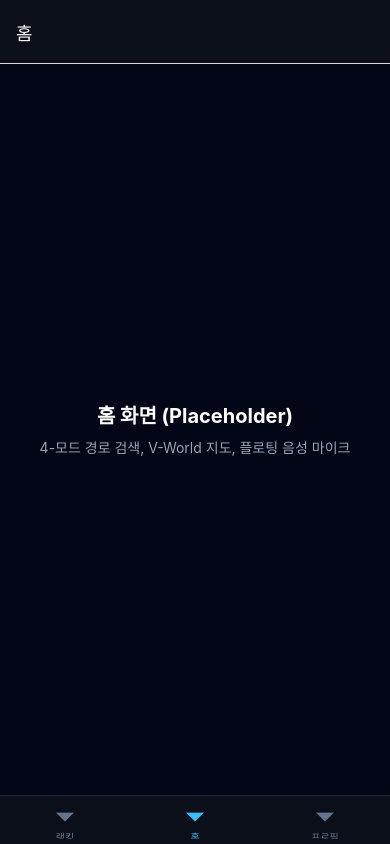
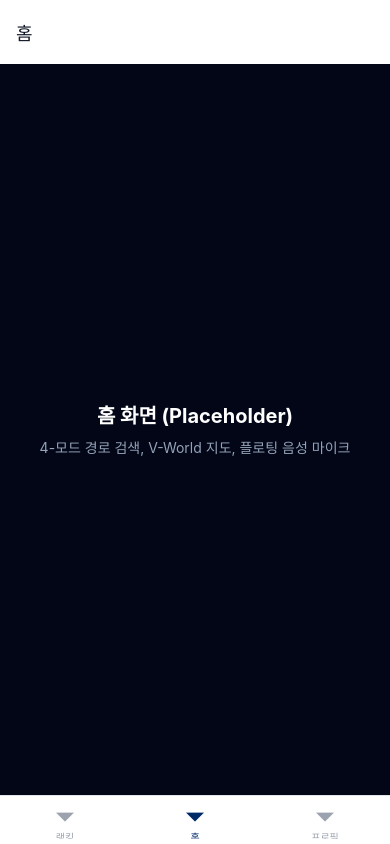
Before and after one commit to z1zone-team/sub1s-app, a React Native app: screen /MainTabs in a window 390 px wide. Built offline with nearby package versions, Linux system fonts and the light colour scheme; no server answers.

Commit message:
[feat] 내비게이션과 상태바에 테마 적용
- 어두운 색으로 고정되어 있던 헤더, 탭, 배경을 팔레트로 교체
- 앱 설정의 userInterfaceStyle을 automatic으로 바꿔 기기 설정을 따르게 함
- 상태바는 테마에 맞춰 자동 선택

IssueNum #27

```diff
--- a/App.tsx
+++ b/App.tsx
@@ -7,7 +7,7 @@ import { RootNavigator } from "./src/navigation/RootNavigator";
 export default function App() {
   return (
     <AppProviders>
-      <StatusBar style="light" />
+      <StatusBar style="auto" />
       <RootNavigator />
     </AppProviders>
   );
--- a/app.config.ts
+++ b/app.config.ts
@@ -14,7 +14,7 @@ export default ({ config }: ConfigContext): ExpoConfig => {
     orientation: "portrait",
     icon: "./assets/icon.png",
     scheme: "sub1s",
-    userInterfaceStyle: "dark",
+    userInterfaceStyle: "automatic",
     ios: {
       supportsTablet: false,
       bundleIdentifier: isProd
--- a/src/navigation/BottomTabNavigator.tsx
+++ b/src/navigation/BottomTabNavigator.tsx
@@ -3,20 +3,24 @@ import { createBottomTabNavigator } from "@react-navigation/bottom-tabs";
 import { HomeScreen } from "@/screens/HomeScreen";
 import { RankingScreen } from "@/screens/RankingScreen";
 import { ProfileScreen } from "@/screens/ProfileScreen";
+import { useTheme } from "@/theme";
 import type { BottomTabParamList } from "./navigation-types";
 
 const Tab = createBottomTabNavigator<BottomTabParamList>();
 
 export function BottomTabNavigator() {
+  const { colors } = useTheme();
+
   return (
     <Tab.Navigator
       initialRouteName="HomeTab"
       screenOptions={{
-        headerStyle: { backgroundColor: "#0B0F19" },
-        headerTintColor: "#FFFFFF",
-        tabBarStyle: { backgroundColor: "#0B0F19", borderTopColor: "#1E293B" },
-        tabBarActiveTintColor: "#38BDF8",
-        tabBarInactiveTintColor: "#64748B",
+        headerStyle: { backgroundColor: colors.bg },
+        headerTintColor: colors.text,
+        headerShadowVisible: false,
+        tabBarStyle: { backgroundColor: colors.bg, borderTopColor: colors.border },
+        tabBarActiveTintColor: colors.primary,
+        tabBarInactiveTintColor: colors.textDisabled,
       }}
     >
       <Tab.Screen
--- a/src/navigation/RootNavigator.tsx
+++ b/src/navigation/RootNavigator.tsx
@@ -5,20 +5,25 @@ import { BottomTabNavigator } from "./BottomTabNavigator";
 import { RouteResultScreen } from "@/screens/RouteResultScreen";
 import { LiveNavScreen } from "@/screens/LiveNavScreen";
 import { TimelineScreen } from "@/screens/TimelineScreen";
+import { useTheme } from "@/theme";
+import { buildNavigationTheme } from "@/theme/navigationTheme";
 import { linking } from "./linking";
 import type { RootStackParamList } from "./navigation-types";
 
 const Stack = createNativeStackNavigator<RootStackParamList>();
 
 export function RootNavigator() {
+  const { scheme, colors } = useTheme();
+
   return (
-    <NavigationContainer linking={linking}>
+    <NavigationContainer linking={linking} theme={buildNavigationTheme(scheme, colors)}>
       <Stack.Navigator
         initialRouteName="MainTabs"
         screenOptions={{
-          headerStyle: { backgroundColor: "#0B0F19" },
-          headerTintColor: "#FFFFFF",
-          contentStyle: { backgroundColor: "#0B0F19" },
+          headerStyle: { backgroundColor: colors.bg },
+          headerTintColor: colors.text,
+          headerShadowVisible: false,
+          contentStyle: { backgroundColor: colors.bg },
         }}
       >
         <Stack.Screen
--- /dev/null
+++ b/src/theme/navigationTheme.ts
@@ -0,0 +1,19 @@
+import { DarkTheme, DefaultTheme, type Theme } from "@react-navigation/native";
+import type { Palette } from "./palette";
+
+/** React Navigation이 배경, 헤더, 탭 색을 앱 팔레트로 쓰도록 만든다 */
+export function buildNavigationTheme(scheme: "light" | "dark", colors: Palette): Theme {
+  const base = scheme === "dark" ? DarkTheme : DefaultTheme;
+  return {
+    ...base,
+    colors: {
+      ...base.colors,
+      primary: colors.primary,
+      background: colors.bg,
+      card: colors.bg,
+      text: colors.text,
+      border: colors.border,
+      notification: colors.error,
+    },
+  };
+}
```
